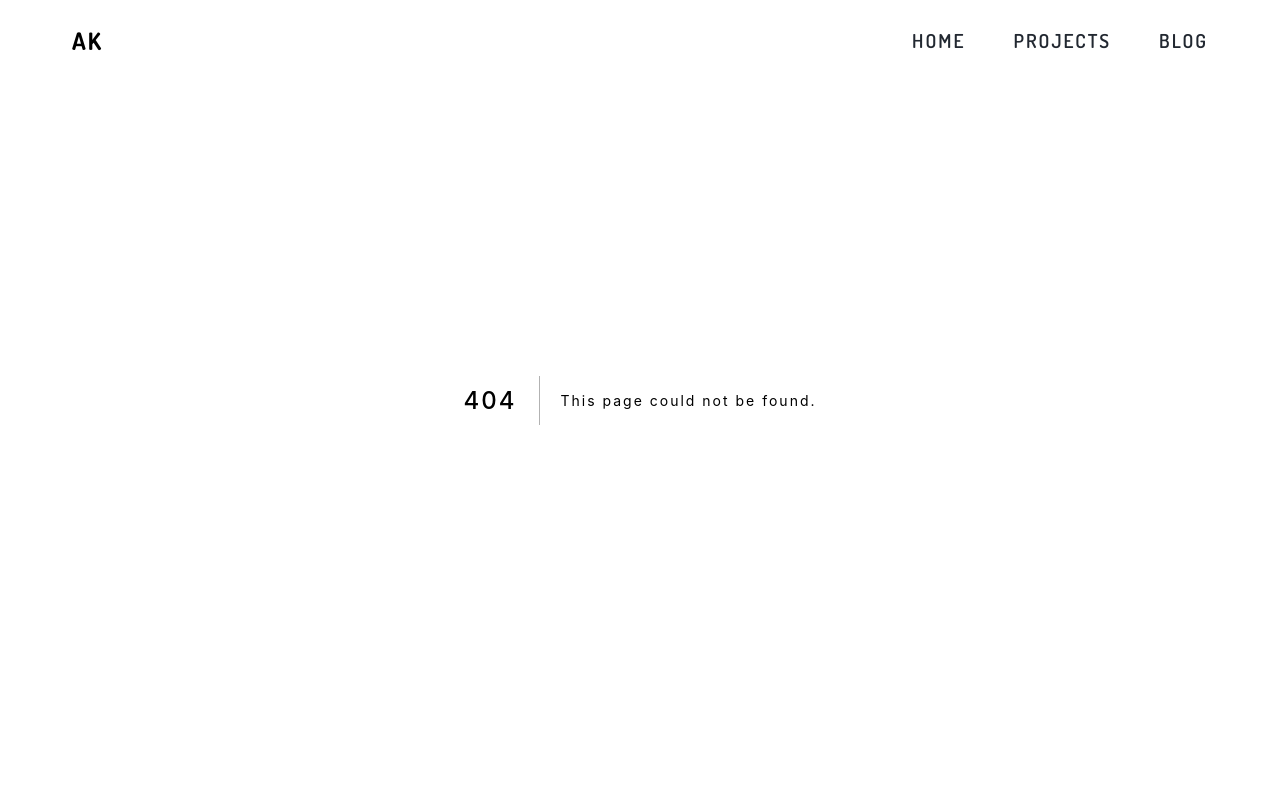
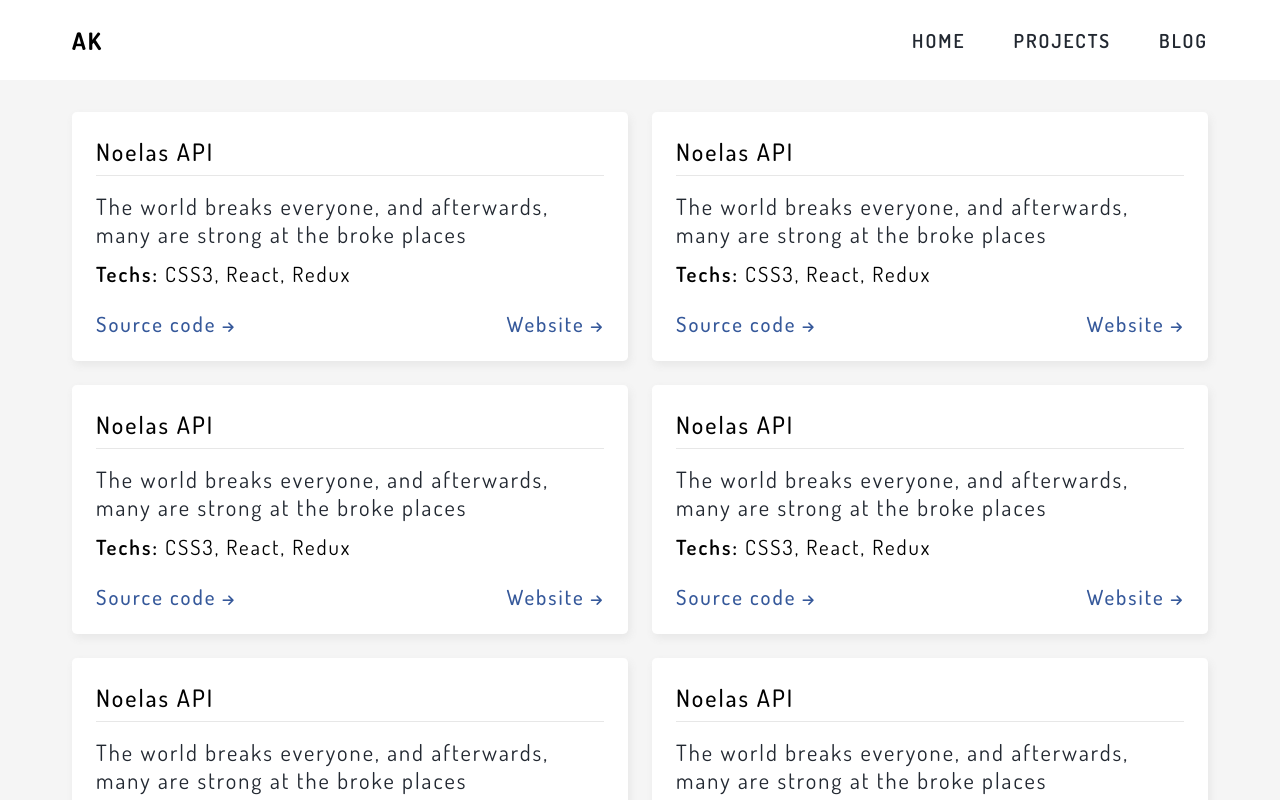
Before and after one commit to alekskimeu/my-portfolio, a Next.js app: page /projects in a window 1280 px wide. Before the commit this address had no page. Shown: the top 800 px of the page. Built offline with nearby package versions, Linux system fonts and the light colour scheme.

Commit message:
Create Project's page

```diff
--- /dev/null
+++ b/pages/projects.jsx
@@ -0,0 +1,23 @@
+import React from "react";
+import { Project } from "../components";
+
+import styles from "../styles/Projects.module.css";
+
+const Projects = () => {
+	return (
+		<div className={styles.projects}>
+			<div className="container">
+				<div className={styles.projectsWrapper}>
+					<Project />
+					<Project />
+					<Project />
+					<Project />
+					<Project />
+					<Project />
+				</div>
+			</div>
+		</div>
+	);
+};
+
+export default Projects;
--- /dev/null
+++ b/styles/Projects.module.css
@@ -0,0 +1,16 @@
+.projects {
+    padding: 7rem 0;
+}
+
+.projects .projectsWrapper {
+    display: grid;
+    grid-template-columns: repeat(2, 1fr);
+    justify-content: space-between;
+    gap: 1.5rem;
+}
+
+@media screen and (max-width: 962px) {
+    .projects .projectsWrapper {
+        grid-template-columns: 1fr;
+    }
+}
```
